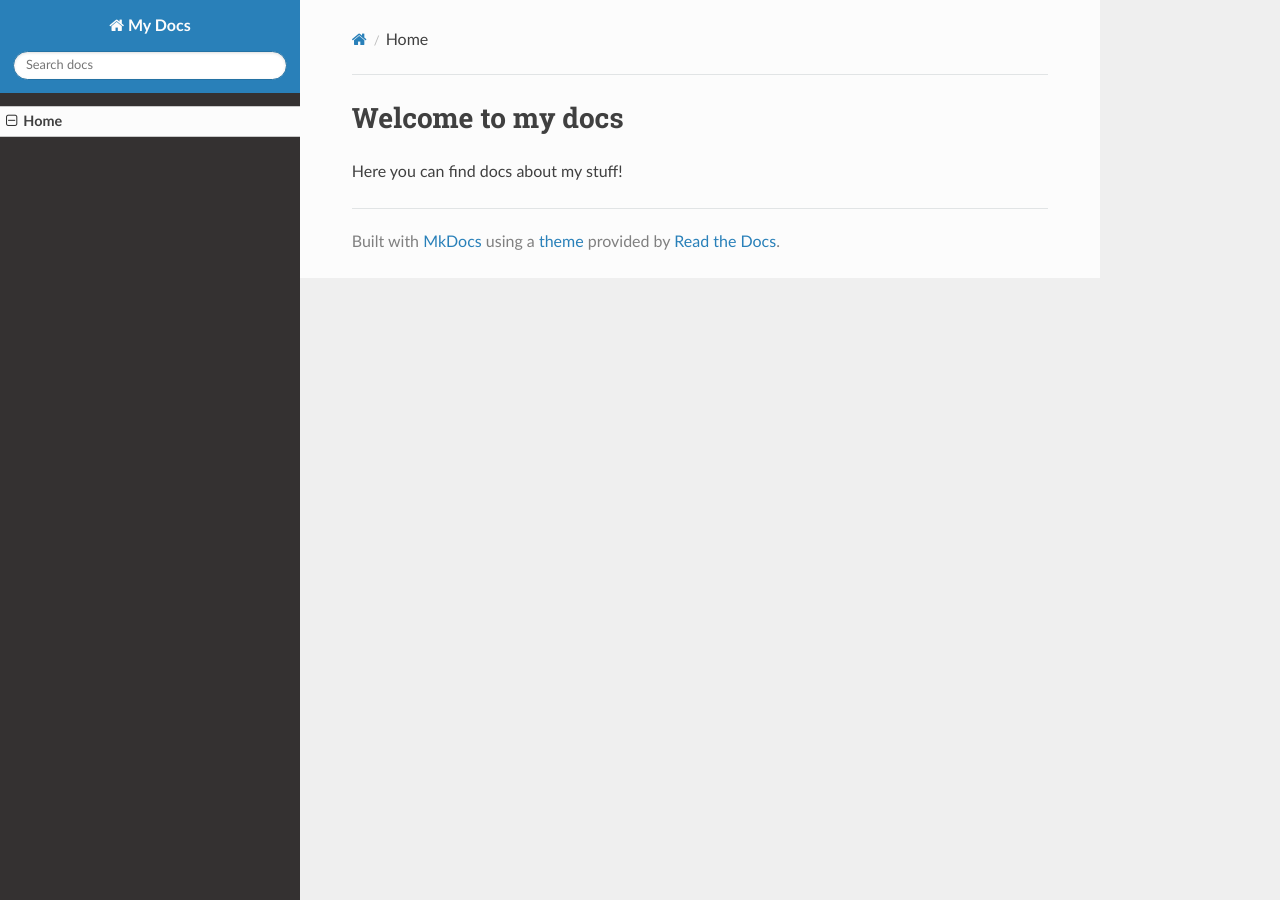
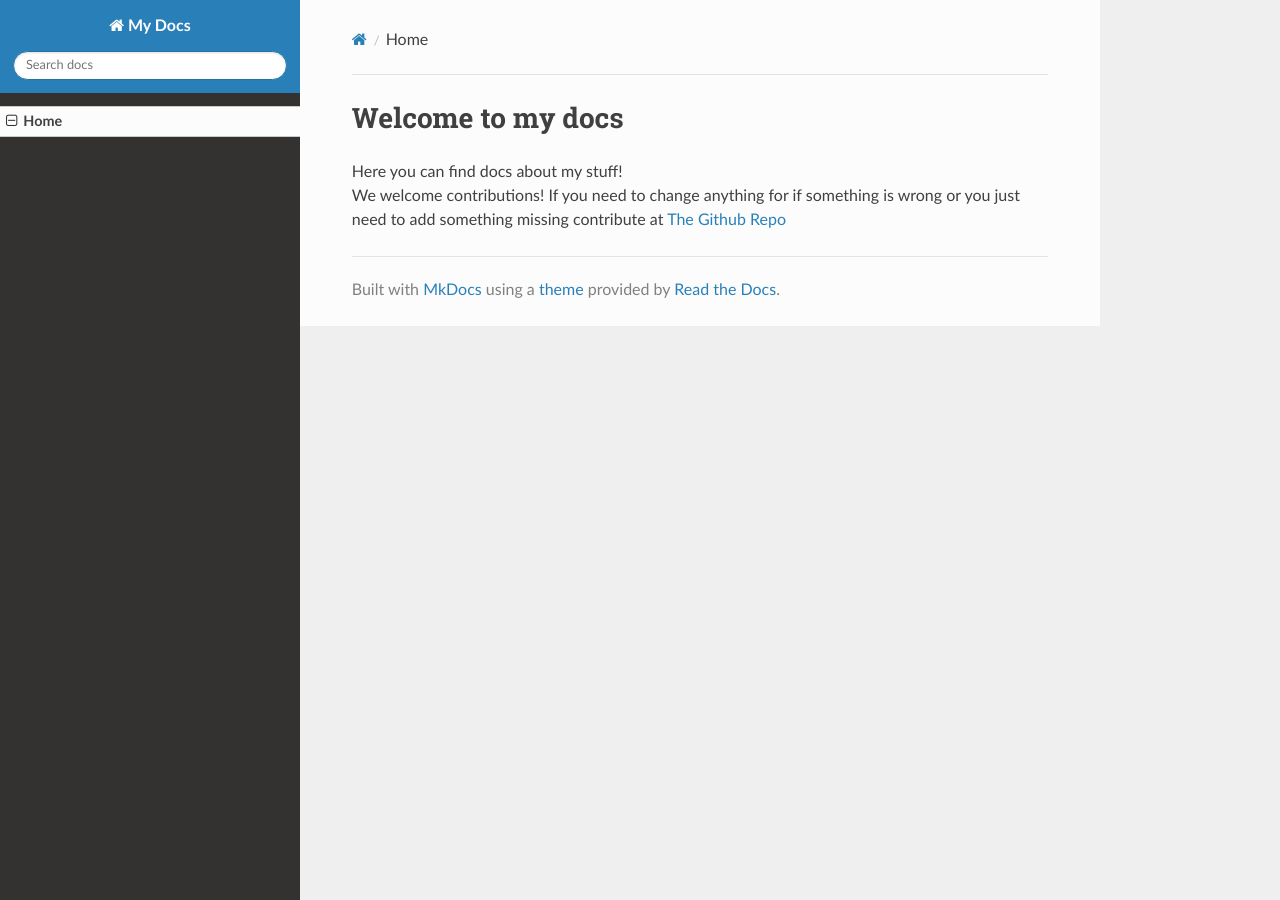
Before and after one commit to ElliNet13/docs, an MkDocs documentation site: the page built from docs/index.md, in a window 1280 px wide. Built offline with MkDocs 1.6.1, drawn with Linux system fonts in a browser that asks for light colours; nearby versions of some CDN libraries.

Commit message:
We welcome contributions!

```diff
--- a/docs/index.md
+++ b/docs/index.md
@@ -1,2 +1,3 @@
 # Welcome to my docs
-Here you can find docs about my stuff!
+Here you can find docs about my stuff!<br>
+We welcome contributions! If you need to change anything for if something is wrong or you just need to add something missing contribute at [The Github Repo](https://github.com/ElliNet13/docs)
```
